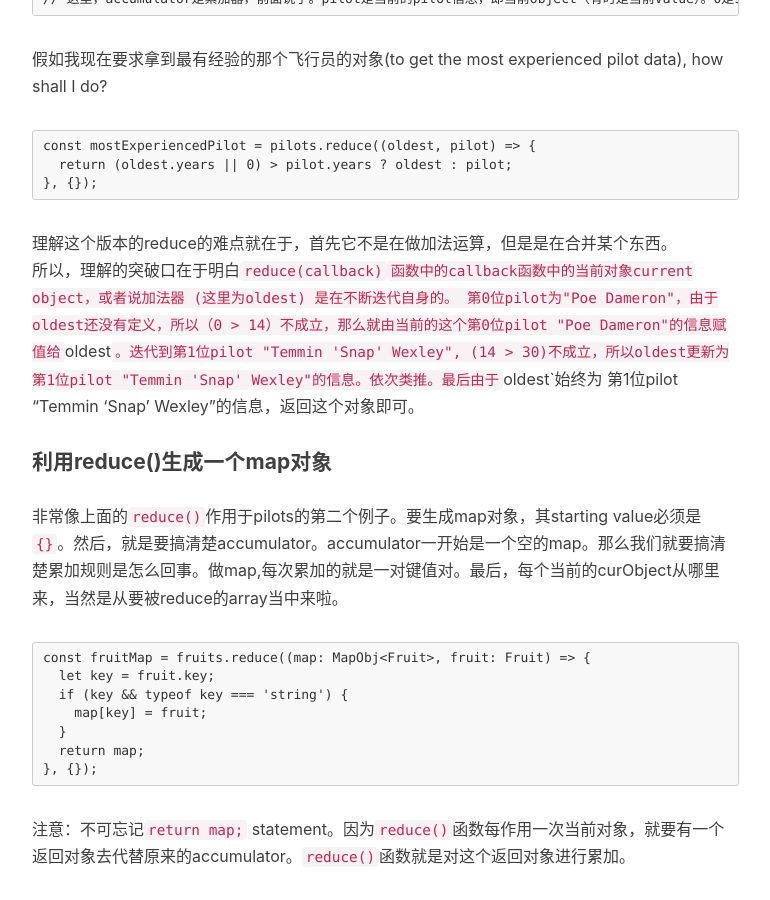
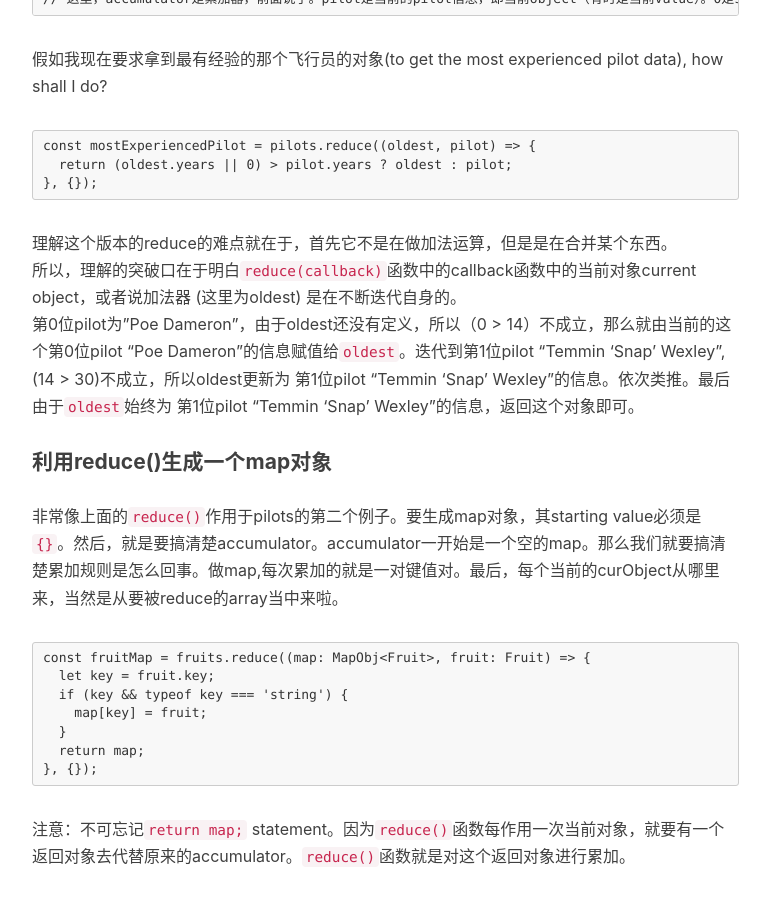
Before and after one commit to starwavelin/starwavelin.github.io, a Jekyll site: the page built from _posts/2019-02-17-javascript-tips.md, in a window 1280 px wide and 900 px high, scrolled down 6926 px. Shown: the whole window, without its empty margins (233-1003 px from the left). Built offline with Jekyll 4.4.1, drawn with Linux system fonts in a browser that asks for light colours; nearby versions of some CDN libraries; comment, search, counter and statistics services are not loaded.

Commit message:
fix typo

````diff
--- a/_posts/2019-02-17-javascript-tips.md
+++ b/_posts/2019-02-17-javascript-tips.md
@@ -238,7 +238,7 @@ const mostExperiencedPilot = pilots.reduce((oldest, pilot) => {
 }, {});
 ```
 理解这个版本的reduce的难点就在于，首先它不是在做加法运算，但是是在合并某个东西。
-所以，理解的突破口在于明白`reduce(callback)``函数中的callback函数中的当前对象current object，或者说加法器 (这里为oldest) 是在不断迭代自身的。
+所以，理解的突破口在于明白`reduce(callback)`函数中的callback函数中的当前对象current object，或者说加法器 (这里为oldest) 是在不断迭代自身的。
 第0位pilot为"Poe Dameron"，由于oldest还没有定义，所以（0 > 14）不成立，那么就由当前的这个第0位pilot "Poe Dameron"的信息赋值给`oldest`。迭代到第1位pilot "Temmin 'Snap' Wexley", (14 > 30)不成立，所以oldest更新为 第1位pilot "Temmin 'Snap' Wexley"的信息。依次类推。最后由于`oldest`始终为 第1位pilot "Temmin 'Snap' Wexley"的信息，返回这个对象即可。
 
 #### 利用reduce()生成一个map对象
````
